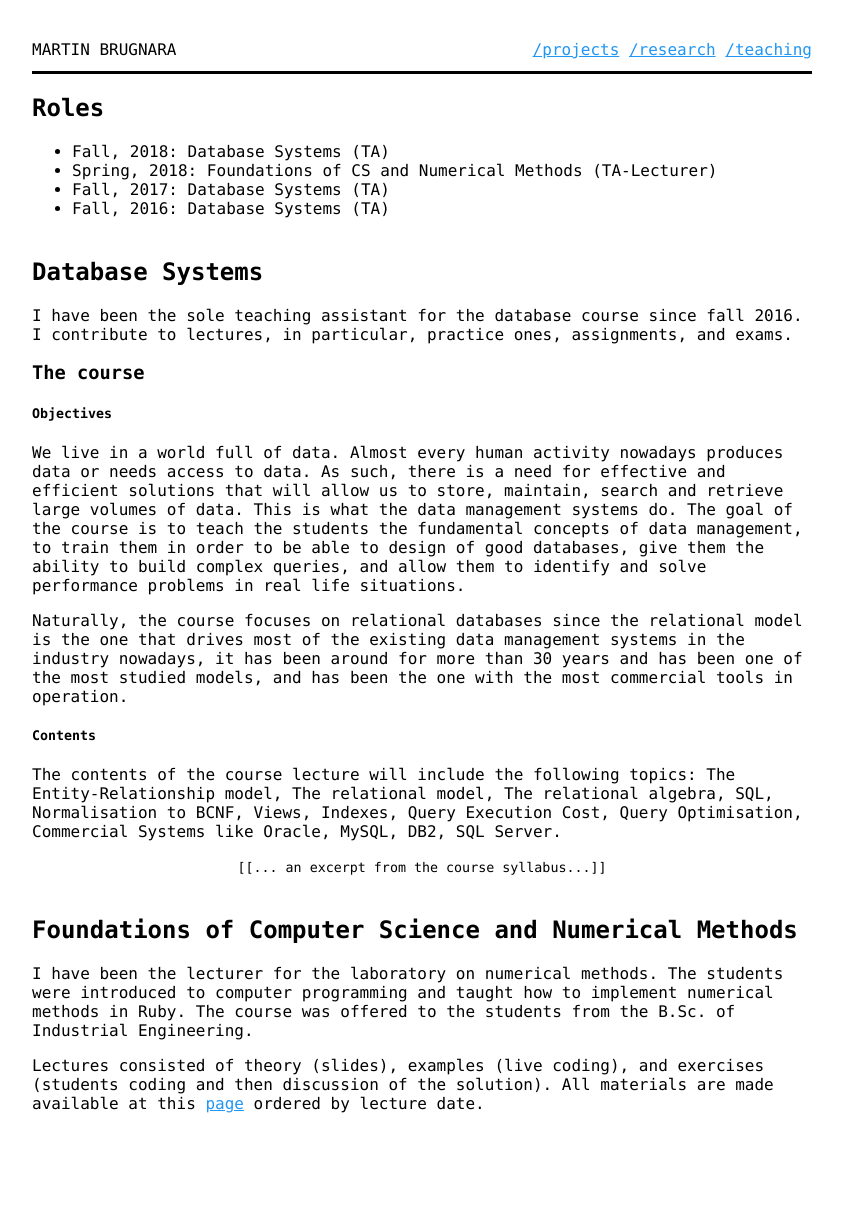
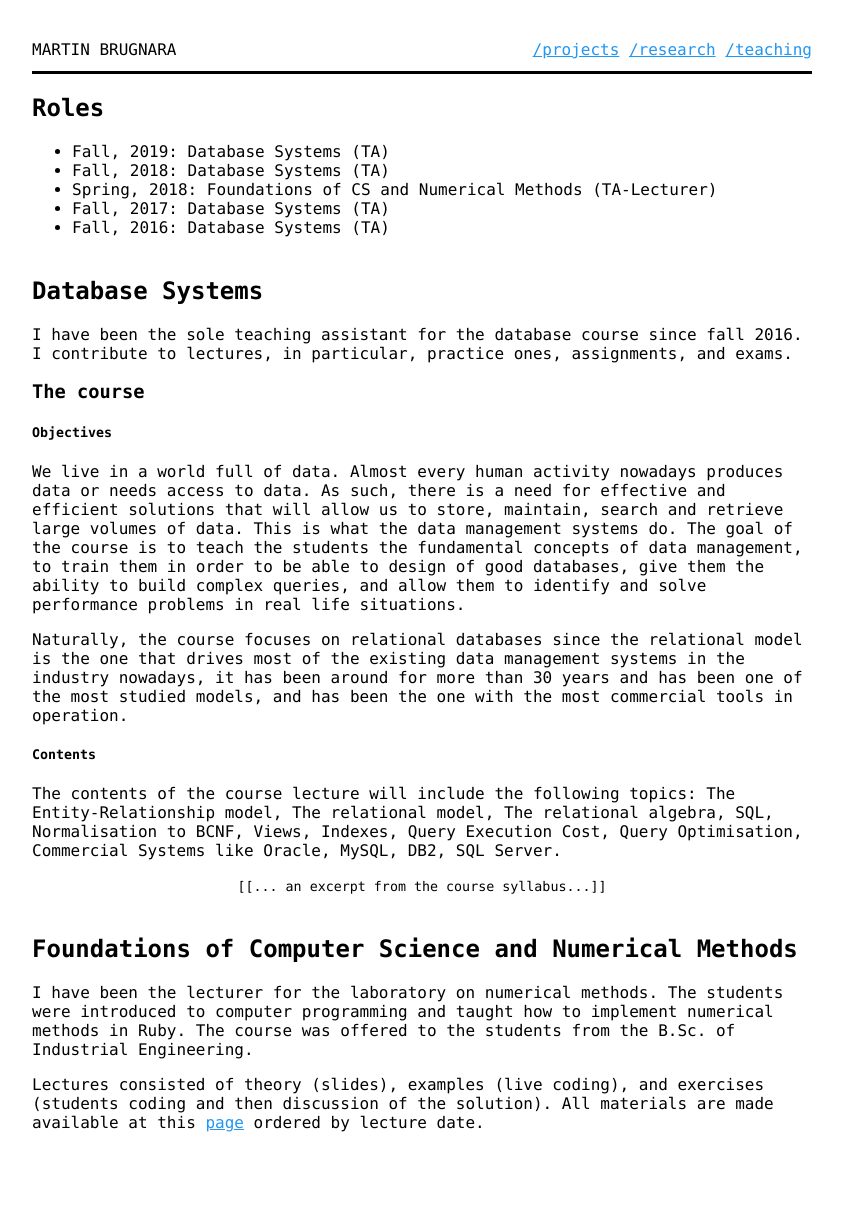
Before and after one commit to MartinBrugnara/martinbrugnara.github.io, a Jekyll site: the page built from teaching/index.html, in a window 1280 px wide. Shown: the whole page, without its empty margins (218-1061 px from the left). Built offline with Jekyll 4.4.1, drawn with Linux system fonts in a browser that asks for light colours; comment, search, counter and statistics services are not loaded.

Commit message:
Add db 19

```diff
--- a/teaching/index.html
+++ b/teaching/index.html
@@ -6,6 +6,7 @@ title: "Teaching"
 <section id="summary">
     <h1>Roles</h1>
     <ul>
+        <li>Fall, 2019: Database Systems (TA)</li>
         <li>Fall, 2018: Database Systems (TA)</li>
         <li>Spring, 2018: Foundations of CS and Numerical Methods (TA-Lecturer)</li>
         <li>Fall, 2017: Database Systems (TA)</li>
```
